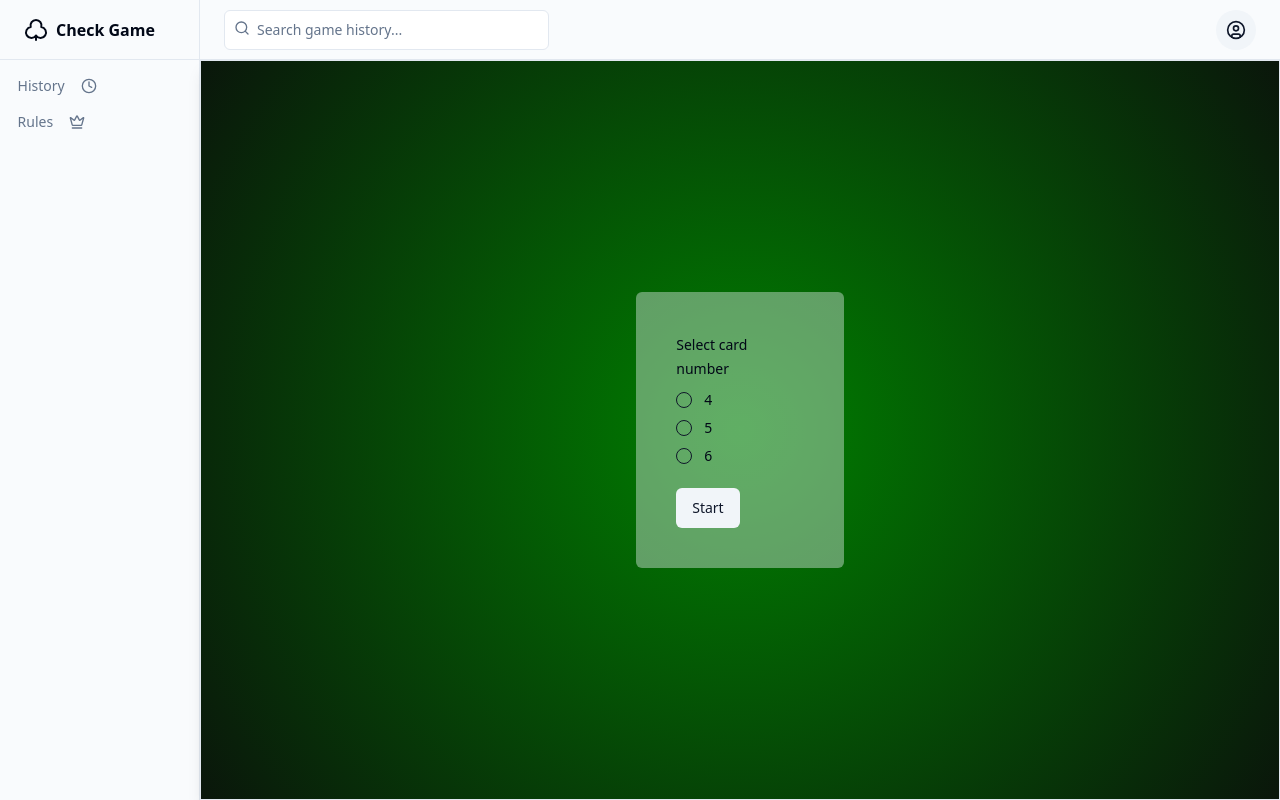
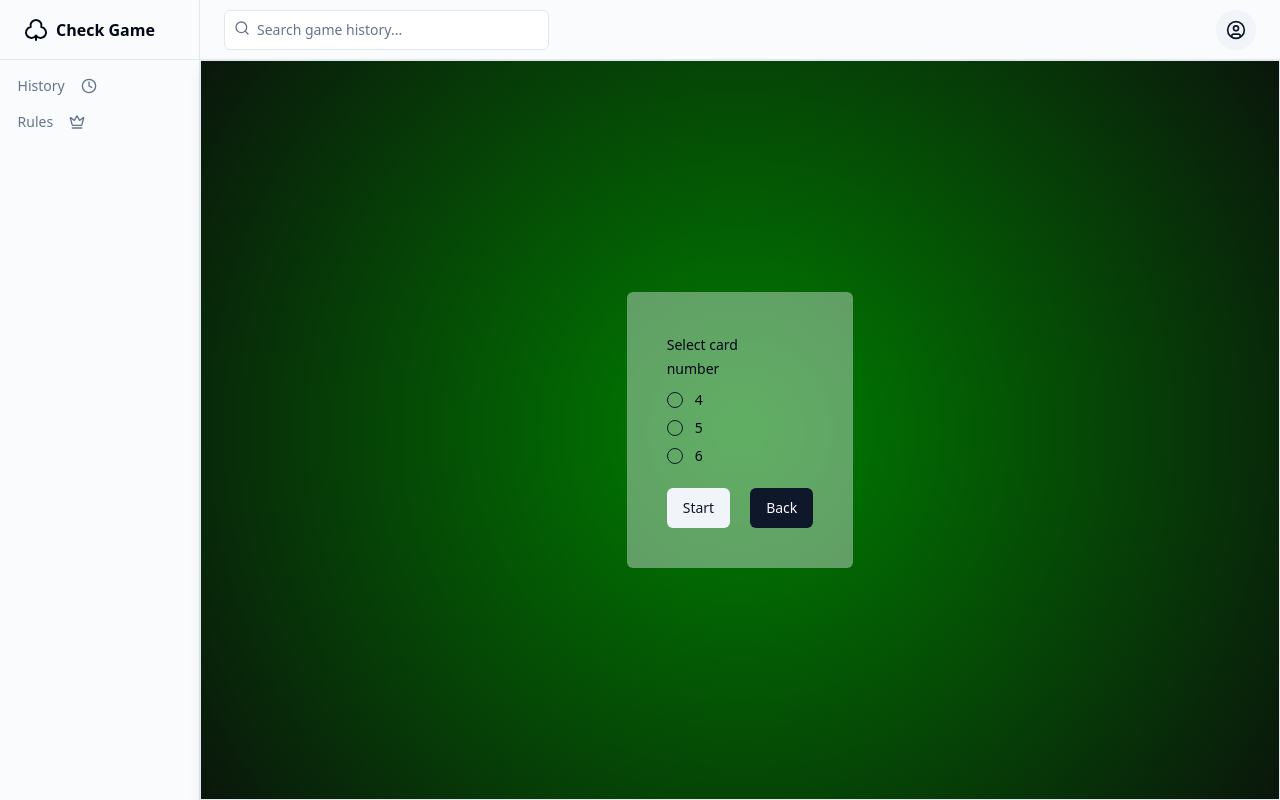
Before and after one commit to desh-dev/Check, a React (Vite) app: page / in a window 1280 px wide. Both pictures are taken after a click on the button "vs Player". Built offline with nearby package versions, Linux system fonts and the light colour scheme.

Commit message:
Implement Back button on vsPlayer component

```diff
--- a/package.json
+++ b/package.json
@@ -28,7 +28,7 @@
     "tailwind-merge": "^2.2.2",
     "tailwindcss-animate": "^1.0.7",
     "uuid": "^9.0.1",
-    "zod": "^3.22.4"
+    "zod": "^3.23.3"
   },
   "devDependencies": {
     "@originjs/vite-plugin-commonjs": "^1.0.3",
--- a/src/App.tsx
+++ b/src/App.tsx
@@ -1,9 +1,10 @@
-import { useState } from "react";
+import React, { useState } from "react";
 import Dashboard from "./components/Dashboard";
 import { IGameContextProps } from "./gameContext";
 import GameContext from "./gameContext";
 import ModeSelect from "./components/ModeSelect";
 import VsPlayer from "./components/vsPlayer";
+import Back from "./components/Back";
 
 function App() {
   const [isInRoom, setInRoom] = useState(false);
@@ -27,12 +28,31 @@ function App() {
     vsPlayer,
     setVsPlayer,
   };
+
+  const toggleModeSelect = (setState: React.Dispatch<React.SetStateAction<boolean>>) => {
+    setState(false);
+  };
+
   return (
     <GameContext.Provider value={gameContextValue}>
       <>
         <Dashboard>
           {!multiplayer && !vsAI && !vsPlayer && <ModeSelect />}
-          {vsPlayer && <VsPlayer />}
+          {vsPlayer && (
+            <VsPlayer>
+              <Back toggle={() => toggleModeSelect(setVsPlayer)} state={vsPlayer} setState={setVsPlayer} />
+            </VsPlayer>
+          )}
+          {/* {vsAI && (
+            <VsAI>
+              <Back toggle={() => toggleModeSelect(setVsAI)} state={vsAI} setState={setVsAI} />
+            </VsAI>
+          )}
+          {multiplayer && (
+            <Multiplayer>
+              <Back toggle={() => toggleModeSelect(setMultiplayer)} state={multiplayer} setState={setMultiplayer} />
+            </Multiplayer>
+          )} */}
         </Dashboard>
       </>
     </GameContext.Provider>
--- /dev/null
+++ b/src/components/Back.tsx
@@ -0,0 +1,21 @@
+import React from "react";
+import { Button } from "./ui/button";
+
+interface BackProps {
+  toggle: () => void;
+  state: boolean;
+  setState: React.Dispatch<React.SetStateAction<boolean>>;
+}
+
+const Back = ({ toggle, state, setState }: BackProps) => {
+  const handleClick = () => {
+    setState(false);
+    toggle();
+  };
+
+  return (
+    <Button onClick={handleClick}>Back</Button>
+  );
+};
+
+export default Back;
--- a/src/components/selectCardNumber.tsx
+++ b/src/components/selectCardNumber.tsx
@@ -15,6 +15,7 @@ import { RadioGroup, RadioGroupItem } from "@/components/ui/radio-group";
 
 interface SelectCardNumberProps {
   onSubmit: (data: z.infer<typeof FormSchema>) => void;
+  children?: React.ReactNode;
 }
 
 const FormSchema = z.object({
@@ -23,7 +24,7 @@ const FormSchema = z.object({
   }),
 });
 
-const SelectCardNumber = ({ onSubmit }: SelectCardNumberProps) => {
+const SelectCardNumber = ({ onSubmit, children }: SelectCardNumberProps) => {
   const form = useForm<z.infer<typeof FormSchema>>({
     resolver: zodResolver(FormSchema),
   });
@@ -67,9 +68,12 @@ const SelectCardNumber = ({ onSubmit }: SelectCardNumberProps) => {
             </FormItem>
           )}
         />
-        <Button variant={"secondary"} type="submit">
-          Start
-        </Button>
+        <div className="flex gap-5 flex justify-between">
+          <Button variant="secondary" type="submit">
+            Start
+          </Button>
+          {children}
+        </div>
       </form>
     </Form>
   );
--- a/src/components/vsPlayer.tsx
+++ b/src/components/vsPlayer.tsx
@@ -1,11 +1,14 @@
 import { useState } from "react";
 import SelectCardNumber from "./selectCardNumber";
 import Game from "./Game";
-import gameService from "@/services/gameService";
 
 export type CardNumber = number | null;
 
-const vsPlayer = () => {
+interface Props {
+  children?: React.ReactNode;
+}
+
+const vsPlayer = ({ children }: Props) => {
   const [cardNumber, setCardNumber] = useState<CardNumber>(null);
   const handleSubmit = (data: any) => {
     setCardNumber(data.type);
@@ -15,8 +18,8 @@ const vsPlayer = () => {
   return (
     <>
       {!cardNumber && (
-        <div className="bg-muted/40 p-10 rounded-md">
-          <SelectCardNumber onSubmit={handleSubmit} />
+        <div className="bg-muted/40 p-10 rounded-md justify-between">
+          <SelectCardNumber onSubmit={handleSubmit} children={children} />
         </div>
       )}
       {cardNumber && <Game cardNumber={cardNumber} />}
```
Also changed, not shown: 1 other file (tests, documents, lock files or other folders).
